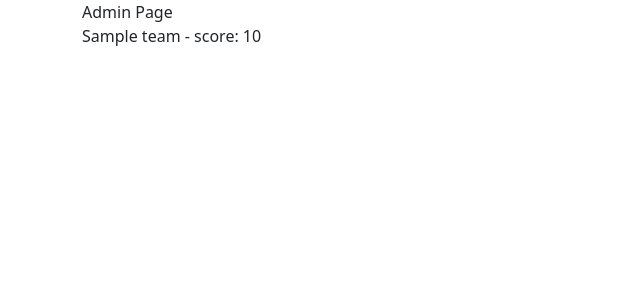
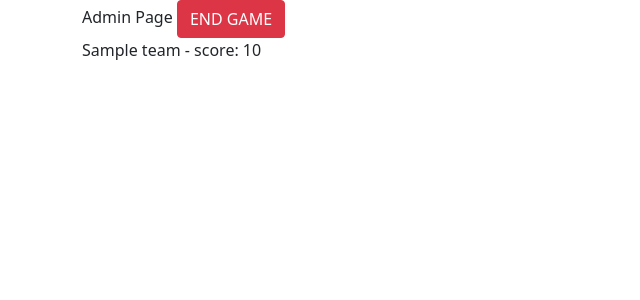
Before and after one commit to ariten/HP_Maze, a Django app: page /adminextras in a window 1280 px wide. Shown: the top 300 px of the page, without its empty margins (0-640 px from the left). Run offline with Django 3.2, Linux system fonts and the light colour scheme; a user stored in the database is signed in; tables that the repository leaves empty hold one stand-in row (values such as "Sample post"); parts of the project's set-up code (start-up, migrations or seed data) failed here and were passed over.

Commit message:
Add end game button to admin extras page

```diff
--- /dev/null
+++ b/maze_server/maze/static/maze/js/admin.js
@@ -0,0 +1,18 @@
+
+
+function endGame() {
+
+    if (confirm("Are you sure you want to end the game?")) {
+        $.getJSON(
+            '/adminendgame',
+            function (data) {
+                if (data.success) {
+                    alert("Game ended successfully, " + data.numTrapped + " teams have been trapped in the maze.")
+                    location.reload()
+                } else {
+                    alert("Error! End game API endpoint failed.")
+                }
+            }
+        )
+    }
+}
--- a/maze_server/maze/templates/maze/page_admin.html
+++ b/maze_server/maze/templates/maze/page_admin.html
@@ -12,10 +12,16 @@
 
         Admin Page
 
+        <button class="btn btn-danger" onclick="endGame()">END GAME</button>
+
         {% for team in teams %}
         <p>{{ team.team_name }} - score: {{ team.score }}</p>
         {% endfor %}
     </div>
 
+    {% load static %}
+    <script src="https://code.jquery.com/jquery-3.5.1.min.js"></script>
+    <script src="{% static 'maze/js/admin.js' %}"></script>
+
 </body>
 </html>
--- a/maze_server/maze/urls.py
+++ b/maze_server/maze/urls.py
@@ -15,4 +15,5 @@ urlpatterns = [
     path('getsidechallangehint', views.api_get_hint, name='get_hints'),
     path('getgamestartinfo', views.api_get_game_start_info, name='get_game_start_info'),
     path('adminextras', views.page_admin_extras, name='admin_extras'),
+    path('adminendgame', views.api_admin_end_game, name='admin_end_game'),
 ]
--- a/maze_server/maze/views.py
+++ b/maze_server/maze/views.py
@@ -48,6 +48,21 @@ def page_admin_extras(request):
         all_teams = Team.objects.all()
         context = {"teams": all_teams}
         return render(request, 'maze/page_admin.html', context)
+    else:
+        return HttpResponse(status=401)
+
+
+def api_admin_end_game(request):
+    if request.user.is_staff:
+        if request.is_ajax() and request.method == 'GET':
+            # End the game by getting the trapped teams and halving their scores
+            trapped_teams = MAZE_HANDLER.game_over()
+            for team_name in trapped_teams:
+                team = Team.objects.get(team_name=team_name)
+                team.score = int(team.score / 2)
+                team.save()
+
+            return JsonResponse({"success": True, "numTrapped": len(trapped_teams)})
     else:
         return HttpResponse(status=401)
 
--- a/maze_server/maze_handler/MazeHandler.py
+++ b/maze_server/maze_handler/MazeHandler.py
@@ -79,7 +79,7 @@ class MazeHandler:
 
     def try_spell_escape(self, team, spell):
         self.escaped_teams.append(team)
-        return {"info": "You have used a spell to escape!", "score": -0.25, "timeout": 0}
+        return {"info": "You have used a spell to escape!", "score": 0.75, "timeout": 0}
 
     def get_location(self, team):
         return self.maze.cell_at(*self.team_locations[team])
```
Also changed, not shown: maze_server/maze/migrations/0005_gamestart_event_duration.py (added).
